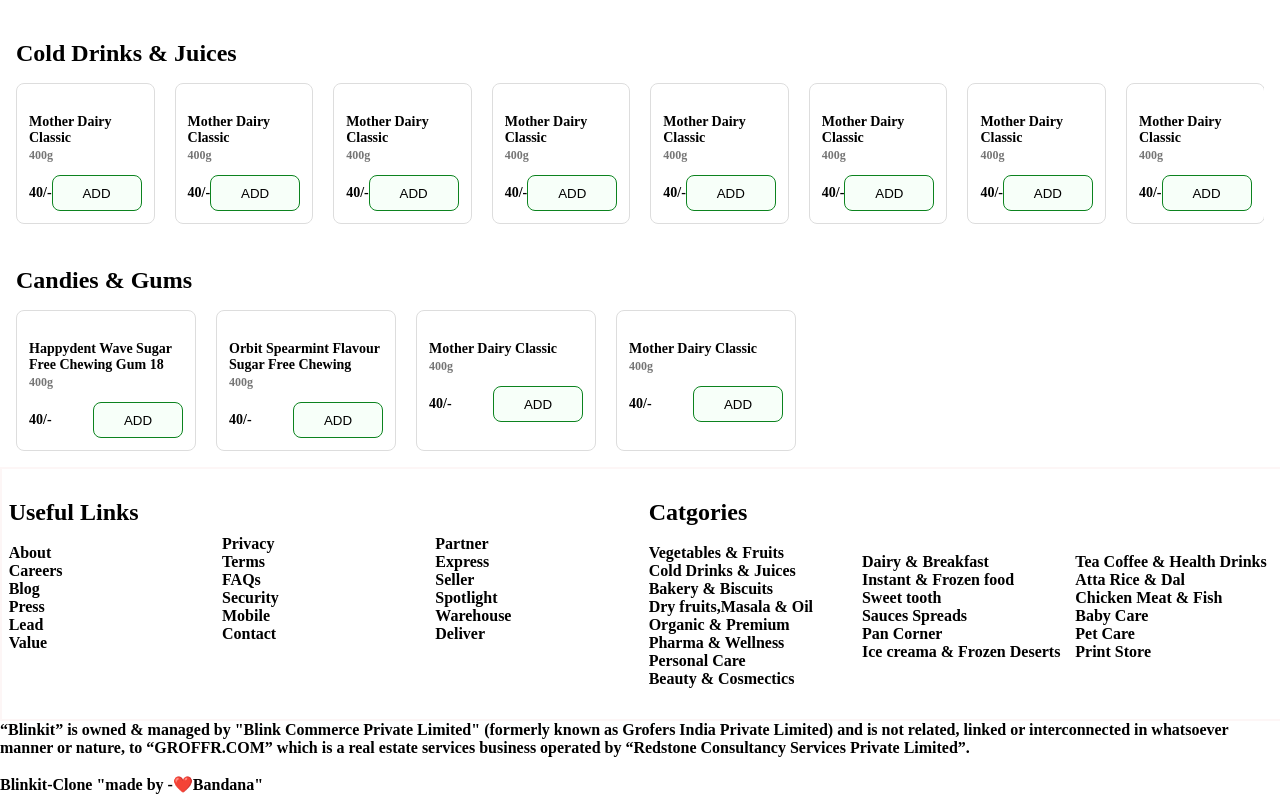
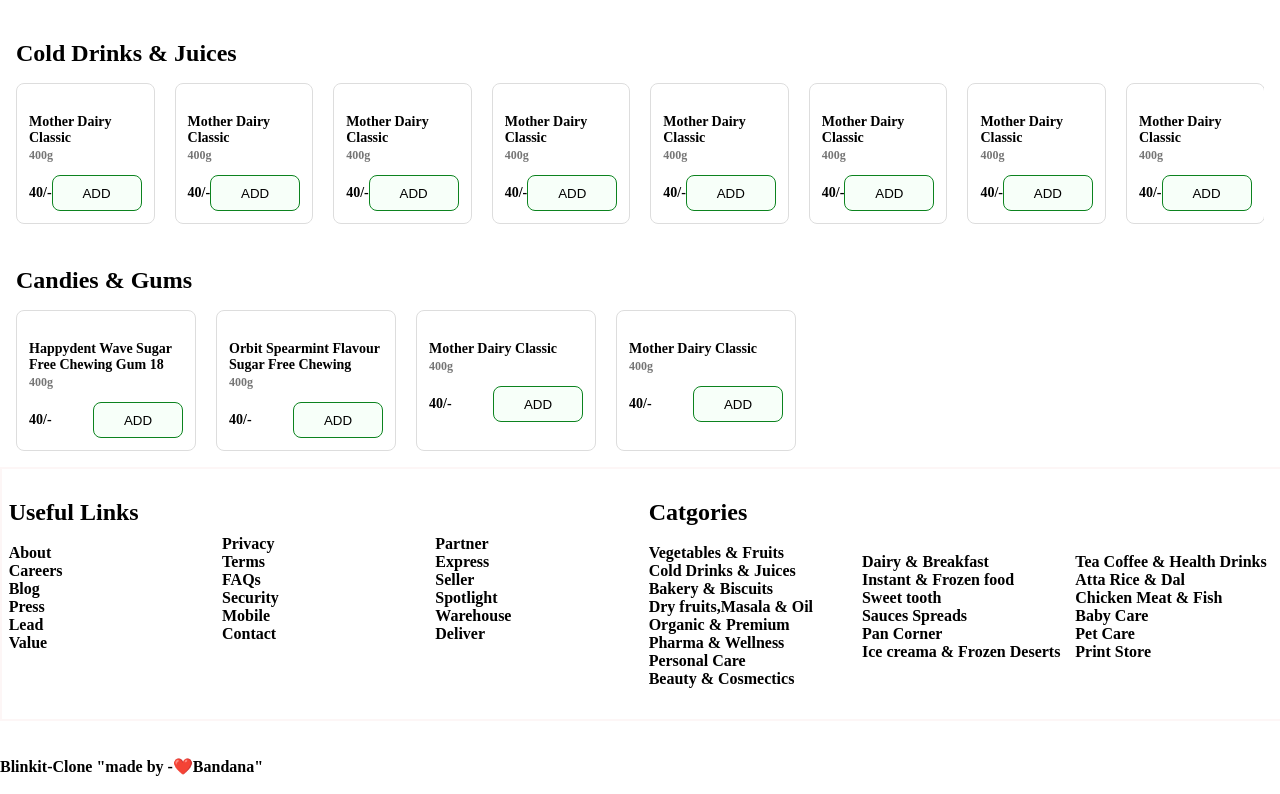
Before and after one commit to ba2-ba/Blinkit, a plain HTML site: page index.html in a window 1280 px wide. Shown: the part 1261-2055 px from the top of the page. Drawn offline with Linux system fonts and the light colour scheme.

Commit message:
Update index.html

```diff
--- a/index.html
+++ b/index.html
@@ -620,7 +620,7 @@
                 Print Store<br>
             </div>
          </footer>
-         “Blinkit” is owned & managed by "Blink Commerce Private Limited" (formerly known as Grofers India Private Limited) and is not related, linked or interconnected in whatsoever manner or nature, to “GROFFR.COM” which is a real estate services business operated by “Redstone Consultancy Services Private Limited”.
+
          <br><br>Blinkit-Clone "made by -❤️Bandana"
     </body>
 </html>
```
